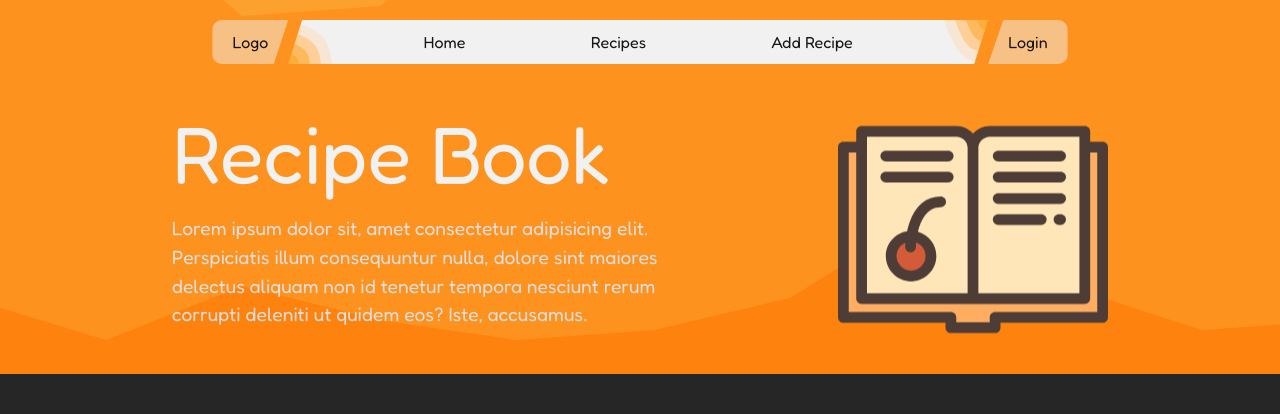
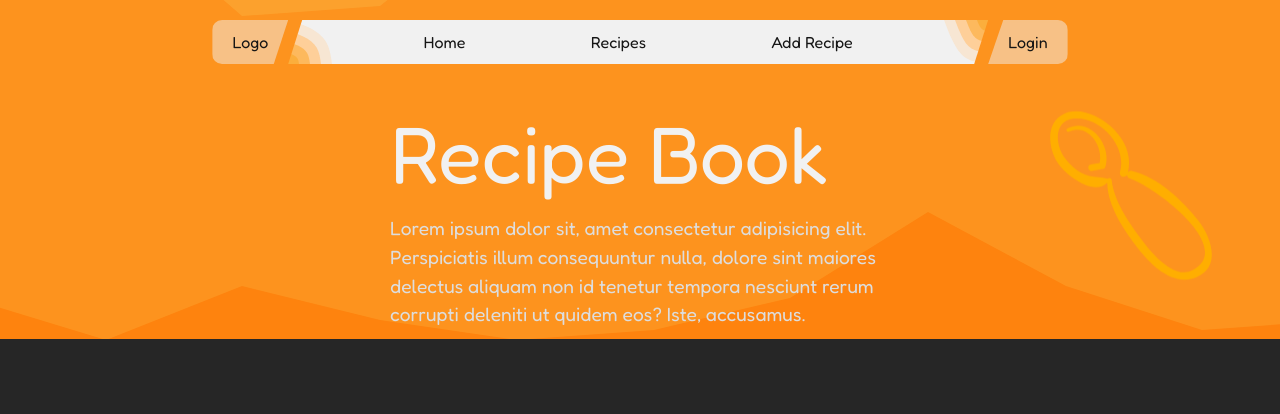
Before and after one commit to Hadi87s/Personal-Book-Recipe, a React (Vite) app: page / in a window 1280 px wide. Shown: the top 414 px of the page. Built offline with nearby package versions, Linux system fonts and the light colour scheme.

Commit message:
adding a spoon prop.

```diff
--- a/src/components/Navbar/navbar.css
+++ b/src/components/Navbar/navbar.css
@@ -50,3 +50,6 @@ nav a, nav div {
 nav a:hover {
     color: orange;
 }
+nav .login a:hover {
+    color: #f1f1f1;
+}
--- a/src/screens/home/home.tsx
+++ b/src/screens/home/home.tsx
@@ -11,7 +11,7 @@ const Home = () => {
     <motion.div
       initial={{ opacity: 0 }}
       animate={{ opacity: 1 }}
-      transition={{ duration: 0.4 }}
+      transition={{ duration: 0.8 }}
     >
       <div className="container">
         <div className="text">
@@ -22,15 +22,9 @@ const Home = () => {
             aliquam non id tenetur tempora nesciunt rerum corrupti deleniti ut
             quidem eos? Iste, accusamus.
           </p>
+          <div className="blob"></div>
         </div>
-        <div className="blob"></div>
-        <div className="wigglingSVG">
-          <img
-            src="../../../public/recipe.svg"
-            width="270px"
-            alt="recipe-book-svg"
-          />
-        </div>
+        <div className="wigglingSVG"></div>
       </div>
       <Example />
     </motion.div>
--- a/src/screens/screens.css
+++ b/src/screens/screens.css
@@ -48,8 +48,13 @@ body {
 }
 
 .wigglingSVG{
-    max-width: 300px;
+    position: absolute;
+    width: 200px;
+    height: 200px;
+    right: 50px;
     animation: wiggle 1500ms ease-in-out infinite;
+    background-image: url("../../public/spoon.svg");
+    background-repeat: no-repeat;
 }
 
 
```
Also changed, not shown: public/spoon.svg (added).
